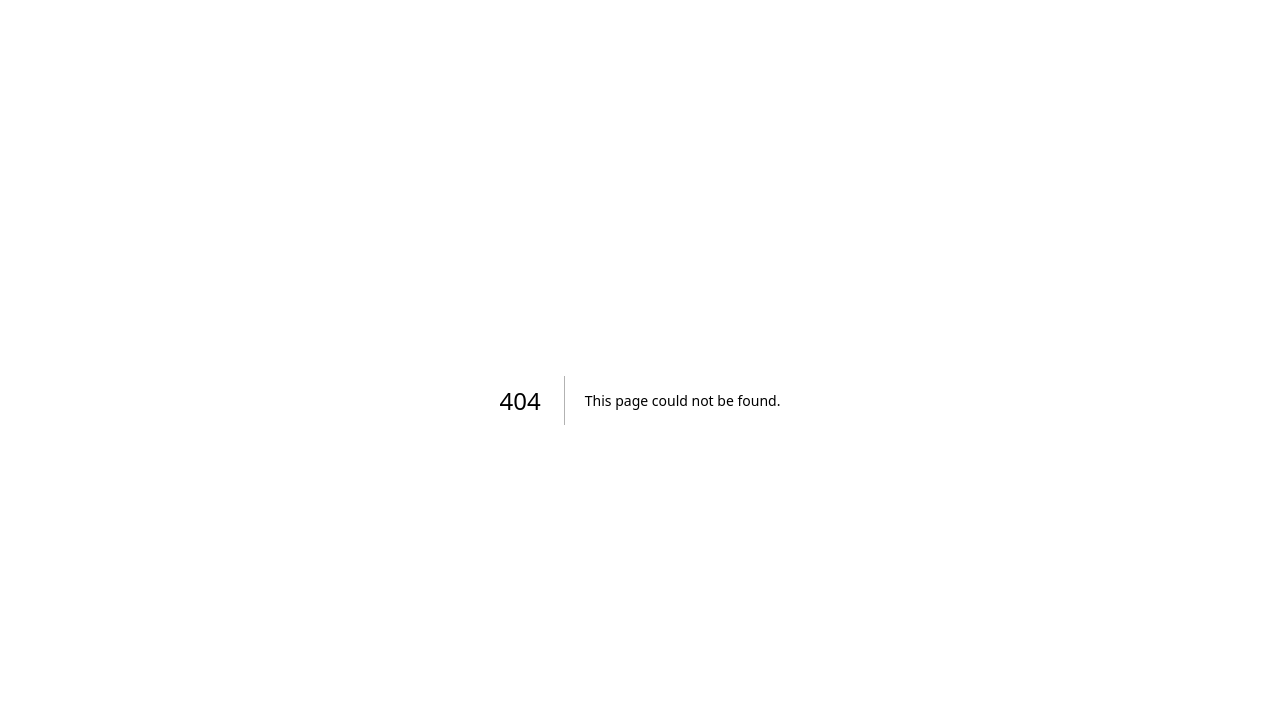
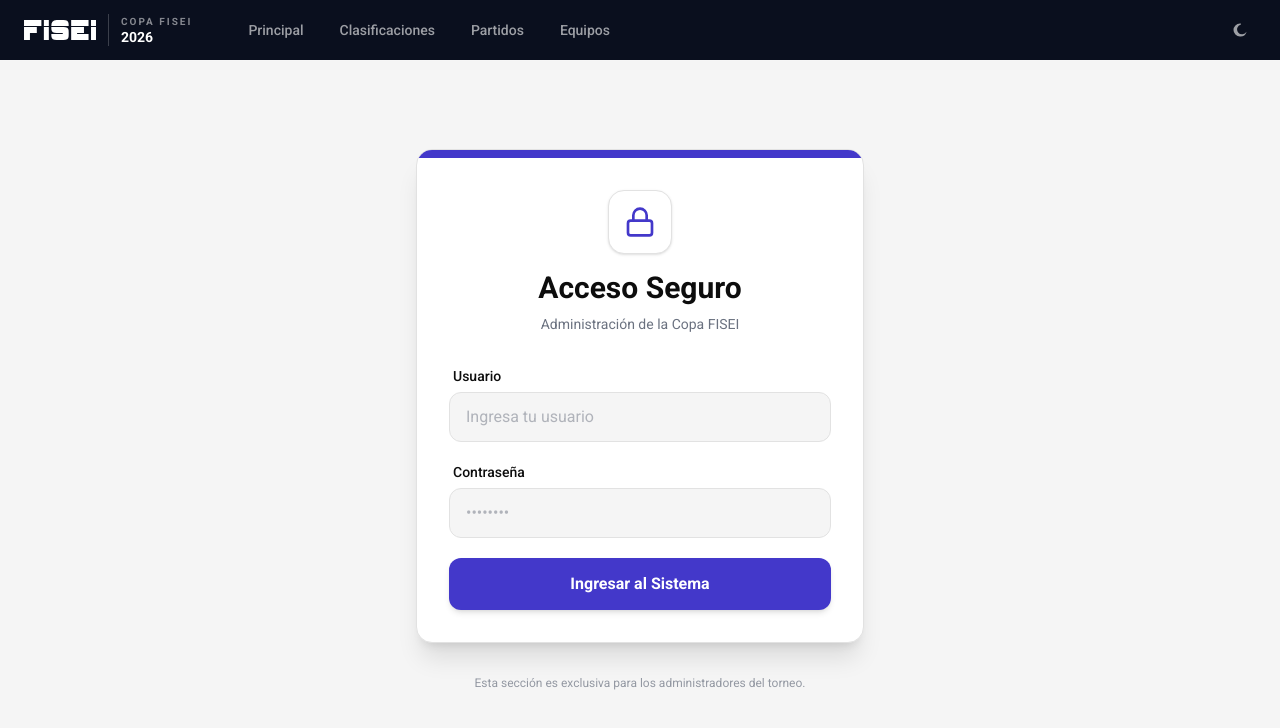
Before and after one commit to EmeritusK/copa-fisei-2025, a Next.js app: page /admin/login in a window 1280 px wide. Before the commit this address had no page. Shown: the top 728 px of the page. Built offline with nearby package versions, Linux system fonts and the light colour scheme.

Commit message:
feat: implement secure admin authentication with middleware, login page, and session-based API route

```diff
--- /dev/null
+++ b/app/admin/login/page.tsx
@@ -0,0 +1,111 @@
+"use client";
+import { useState } from "react";
+import { useRouter } from "next/navigation";
+import { FiLock } from "react-icons/fi";
+
+export default function AdminLoginPage() {
+  const [username, setUsername] = useState("");
+  const [password, setPassword] = useState("");
+  const [error, setError] = useState("");
+  const [loading, setLoading] = useState(false);
+  const router = useRouter();
+
+  const handleLogin = async (e: React.FormEvent) => {
+    e.preventDefault();
+    setError("");
+    setLoading(true);
+
+    try {
+      const res = await fetch("/api/admin/login", {
+        method: "POST",
+        headers: { "Content-Type": "application/json" },
+        body: JSON.stringify({ username, password }),
+      });
+
+      if (res.ok) {
+        router.push("/admin");
+        router.refresh(); // Refresh to update middleware state
+      } else {
+        const data = await res.json();
+        setError(data.error || "Credenciales inválidas");
+      }
+    } catch (err) {
+      setError("Error de conexión");
+    } finally {
+      setLoading(false);
+    }
+  };
+
+  return (
+    <div className="min-h-[calc(100vh-80px)] flex flex-col items-center justify-center bg-background p-4">
+      <div className="w-full max-w-md bg-card border border-border rounded-2xl shadow-xl overflow-hidden relative">
+
+        {/* Decorative Top Accent */}
+        <div className="h-2 w-full bg-accent"></div>
+
+        <div className="p-8">
+          <div className="text-center mb-8">
+            <div className="w-16 h-16 bg-surface border border-border rounded-2xl mx-auto flex items-center justify-center mb-4 shadow-sm">
+              <FiLock className="w-8 h-8 text-accent" />
+            </div>
+            <h1 className="text-3xl font-black text-foreground">Acceso Seguro</h1>
+            <p className="text-muted mt-2 text-sm">Administración de la Copa FISEI</p>
+          </div>
+
+          {error && (
+            <div className="mb-6 p-3 rounded-lg bg-red-500/10 border border-red-500/20 text-red-500 text-sm text-center font-medium animate-in fade-in slide-in-from-top-2">
+              {error}
+            </div>
+          )}
+
+          <form onSubmit={handleLogin} className="space-y-5">
+            <div>
+              <label className="block text-sm font-medium text-foreground mb-1.5 ml-1">
+                Usuario
+              </label>
+              <input
+                type="text"
+                value={username}
+                onChange={(e) => setUsername(e.target.value)}
+                className="w-full px-4 py-3 bg-background border border-border rounded-xl text-foreground focus:outline-none focus:ring-2 focus:ring-accent transition-all placeholder:text-muted/50"
+                placeholder="Ingresa tu usuario"
+                required
+              />
+            </div>
+
+            <div>
+              <label className="block text-sm font-medium text-foreground mb-1.5 ml-1">
+                Contraseña
+              </label>
+              <input
+                type="password"
+                value={password}
+                onChange={(e) => setPassword(e.target.value)}
+                className="w-full px-4 py-3 bg-background border border-border rounded-xl text-foreground focus:outline-none focus:ring-2 focus:ring-accent transition-all placeholder:text-muted/50"
+                placeholder="••••••••"
+                required
+              />
+            </div>
+
+            <button
+              type="submit"
+              disabled={loading}
+              className="w-full py-3.5 bg-accent text-white rounded-xl font-bold hover:bg-accent-hover transition-colors flex items-center justify-center gap-2 mt-2 shadow-md hover:shadow-lg disabled:opacity-70 disabled:cursor-not-allowed"
+            >
+              {loading ? (
+                <svg className="animate-spin h-5 w-5 text-white" xmlns="http://www.w3.org/2000/svg" fill="none" viewBox="0 0 24 24">
+                  <circle className="opacity-25" cx="12" cy="12" r="10" stroke="currentColor" strokeWidth="4"></circle>
+                  <path className="opacity-75" fill="currentColor" d="M4 12a8 8 0 018-8V0C5.373 0 0 5.373 0 12h4zm2 5.291A7.962 7.962 0 014 12H0c0 3.042 1.135 5.824 3 7.938l3-2.647z"></path>
+                </svg>
+              ) : "Ingresar al Sistema"}
+            </button>
+          </form>
+        </div>
+      </div>
+
+      <p className="text-xs text-muted mt-8 opacity-70">
+        Esta sección es exclusiva para los administradores del torneo.
+      </p>
+    </div>
+  );
+}
--- /dev/null
+++ b/app/api/admin/login/route.ts
@@ -0,0 +1,27 @@
+import { NextResponse } from 'next/server'
+import { cookies } from 'next/headers'
+
+export async function POST(request: Request) {
+  try {
+    const { username, password } = await request.json()
+
+    const validUser = process.env.ADMIN_USER || 'admin'
+    const validPass = process.env.ADMIN_PASSWORD || 'admin'
+
+    if (username === validUser && password === validPass) {
+      const cookieStore = await cookies();
+      cookieStore.set('admin_session', 'authenticated', {
+        httpOnly: true,
+        secure: process.env.NODE_ENV === 'production',
+        sameSite: 'lax',
+        path: '/',
+        maxAge: 60 * 60 * 24 * 7 // 1 week
+      })
+      return NextResponse.json({ success: true })
+    }
+
+    return NextResponse.json({ success: false, error: 'Usuario o contraseña incorrectos' }, { status: 401 })
+  } catch (error) {
+    return NextResponse.json({ success: false, error: 'Error del servidor' }, { status: 500 })
+  }
+}
--- /dev/null
+++ b/middleware.ts
@@ -0,0 +1,33 @@
+import { NextResponse } from 'next/server'
+import type { NextRequest } from 'next/server'
+
+export function middleware(request: NextRequest) {
+  const isAdminRoute = request.nextUrl.pathname.startsWith('/admin')
+  const isApiAdminRoute = request.nextUrl.pathname.startsWith('/api/admin') && !request.nextUrl.pathname.startsWith('/api/admin/login')
+  const isLoginRoute = request.nextUrl.pathname === '/admin/login'
+
+  if (isAdminRoute || isApiAdminRoute) {
+    const token = request.cookies.get('admin_session')?.value
+
+    // If NOT authenticated
+    if (token !== 'authenticated') {
+      if (isApiAdminRoute) {
+        return new NextResponse(JSON.stringify({ error: 'Unauthorized' }), { status: 401, headers: { 'Content-Type': 'application/json' } })
+      }
+      if (!isLoginRoute) {
+        return NextResponse.redirect(new URL('/admin/login', request.url))
+      }
+    } else {
+      // If AUTHENTICATED but trying to access login page, redirect to admin dashboard
+      if (isLoginRoute) {
+        return NextResponse.redirect(new URL('/admin', request.url))
+      }
+    }
+  }
+
+  return NextResponse.next()
+}
+
+export const config = {
+  matcher: ['/admin/:path*', '/api/admin/:path*'],
+}
```
